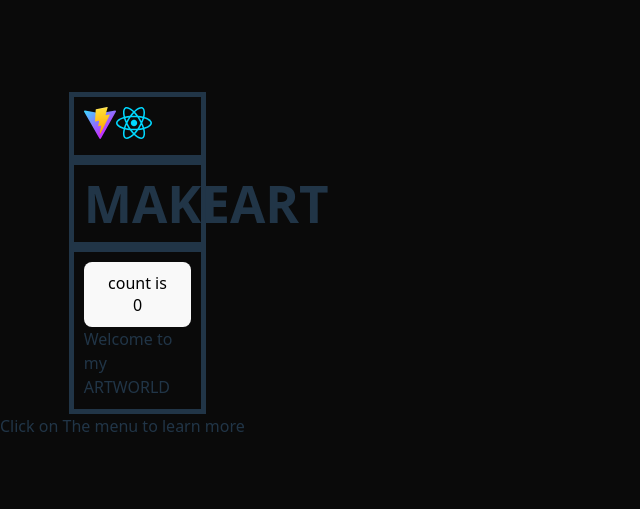
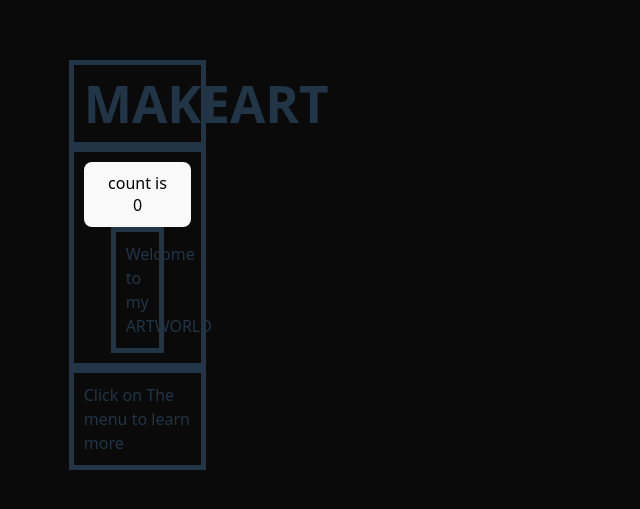
Before and after one commit to katombe001/Mmy-makart, a React (Vite) app in the folder my-kinrtic-makeart/: page / in a window 1280 px wide. Shown: the part 135-644 px from the top of the page, without its empty margins (0-640 px from the left). Built offline with nearby package versions, Linux system fonts and the light colour scheme.

Commit message:
new changes

```diff
--- a/my-kinrtic-makeart/src/App.jsx
+++ b/my-kinrtic-makeart/src/App.jsx
@@ -8,22 +8,14 @@ function App() {
 
   return (
     <>
-      <div className="center">
-        <a href="https://vite.dev" target="_blank">
-          <img src={viteLogo} className="logo" alt="Vite logo" />
-        </a>
-        <a href="https://react.dev" target="_blank">
-          <img src={reactLogo} className="logo react" alt="React logo" />
-        </a>
-      </div>
       <h1 className="center">MAKEART</h1>
       <div className="center">
         <button onClick={() => setCount((count) => count + 1)}>
           count is {count}
         </button>
-        <p>Welcome to my ARTWORLD</p>
+        <p className="center">Welcome to my ARTWORLD</p>
       </div>
-      <p className="read-the-docs">Click on The menu to learn more</p>
+      <p className="read-the-docs center">Click on The menu to learn more</p>
     </>
   );
 }
```
